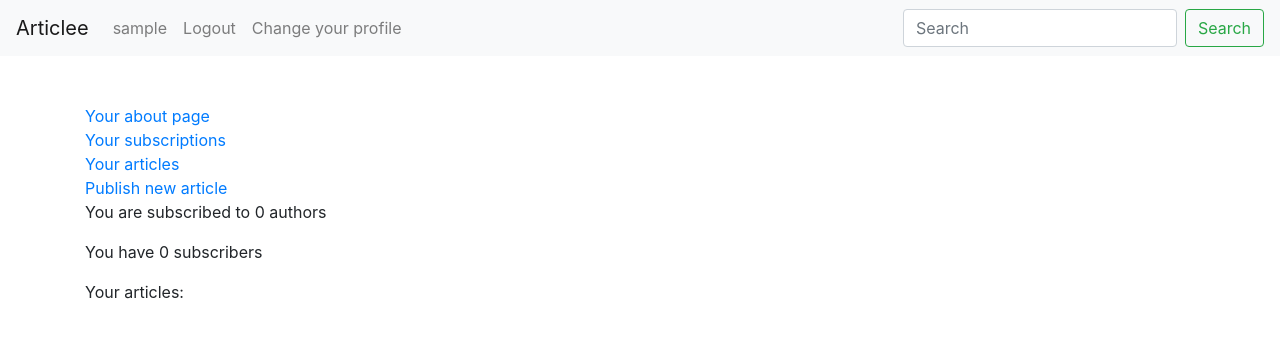
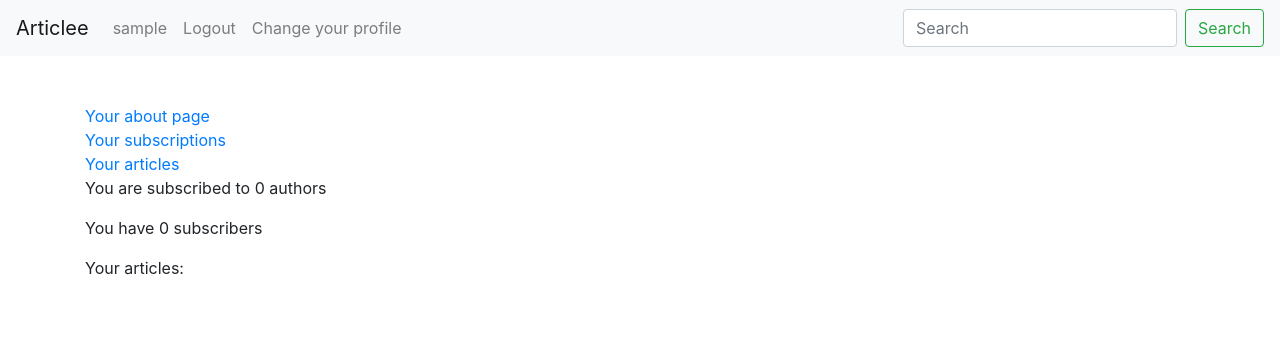
Before and after one commit to Andrew-157/dj_project_2, a Django app: page /personal/ in a window 1280 px wide. Shown: the top 338 px of the page. Run offline with Django 4.2, Linux system fonts and the light colour scheme; the visitor is signed in with stand-in values (Sample User, id 1); data comes from the database, SQL or seed files in the repository; data that the repository does not hold is empty; some libraries are stand-ins or nearby versions.

Commit message:
Some changes

```diff
--- a/personal/templates/personal/article_detail.html
+++ b/personal/templates/personal/article_detail.html
@@ -2,7 +2,8 @@
 
 {% block content %}
 <div class="container py-5">
-    {{ article }}
-    <a href="{% url 'personal:update-article-detail' article.id %}">Update this article</a>
+    {{ article }} <br>
+    <a href="{% url 'personal:update-article-detail' article.id %}">Update this article</a><br>
+    <a href="{% url 'personal:delete-article' article.id %}">Delete this article</a>
 </div>
 {% endblock %}
--- a/personal/templates/personal/articles_list.html
+++ b/personal/templates/personal/articles_list.html
@@ -9,12 +9,13 @@
     {% else %}
     <h1>You published {{ articles|length }} articles </h1>
     {% endif %}
-    <a href="{% url 'personal:publish-article-list' %}">Publish new article</a>
+    <a href="{% url 'personal:publish-article' %}">Publish new article</a>
     {% for article in articles %}
     <div class="container py-5">
         {{ article.title }} <br>
         <a href="{% url 'personal:article-detail' article.id %}">More about this article</a><br>
-        <a href="{% url 'personal:update-article-list' article.id %}">Update this article</a>
+        <a href="{% url 'personal:update-article-list' article.id %}">Update this article</a> <br>
+        <a href="{% url 'personal:delete-article' article.id %}">Delete this article</a>
     </div>
     {% endfor %}
 </div>
--- a/personal/templates/personal/personal_page.html
+++ b/personal/templates/personal/personal_page.html
@@ -5,7 +5,6 @@
     <a href="{% url 'personal:about-page' %}">Your about page</a><br>
     <a href="{% url 'personal:subscriptions-list' %}">Your subscriptions</a><br>
     <a href="{% url 'personal:articles-list' %}">Your articles</a><br>
-    <a href="{% url 'personal:publish-article-personal' %}">Publish new article</a>
     <p>You are subscribed to {{ subscriptions|length }} authors</p>
     <p>You have {{ subscribers }} subscribers</p>
     <p>Your articles:</p>
--- a/personal/templates/personal/publish_article.html
+++ b/personal/templates/personal/publish_article.html
@@ -4,7 +4,7 @@
 {% load crispy_forms_tags %}
 <div class="container py-5">
     <h1>Publish Your article</h1>
-    <form action="{% url send_post_to %}" method="post" enctype="multipart/form-data">
+    <form action="{% url 'personal:publish-article' %}" method="post" enctype="multipart/form-data">
         {% csrf_token %}
         {{ form|crispy }}
         <button class="btn btn-primary" type="submit">Publish</button>
--- a/personal/urls.py
+++ b/personal/urls.py
@@ -9,9 +9,7 @@ urlpatterns = [
     path('personal/articles/<int:pk>/',
          views.ArticleDetailView.as_view(), name='article-detail'),
     path('personal/articles/publish/',
-         views.PublishArticleThroughPersonalPage.as_view(), name='publish-article-personal'),
-    path('personal/articles/list/publish/',
-         views.PublishArticleThroughArticlesList.as_view(), name='publish-article-list'),
+         views.PublishArticleView.as_view(), name='publish-article'),
     path('personal/articles/list/<int:pk>/update/',
          views.UpdateArticleThroughArticlesList.as_view(), name='update-article-list'),
     path('personal/articles/<int:pk>/update/',
--- a/personal/views.py
+++ b/personal/views.py
@@ -103,16 +103,15 @@ class ArticleDetailView(DetailView):
         return super().dispatch(request, *args, **kwargs)
 
 
-class PublishArticleBaseClass(View):
+class PublishArticleView(View):
     form_class = PublishUpdateArticleForm
     template_name = 'personal/publish_article.html'
     success_message = 'You successfully published new article'
-    redirect_to = ''
-    send_post_to = ''
+    redirect_to = 'personal:articles-list'
 
     def get(self, request, *args, **kwargs):
         form = self.form_class()
-        return render(request, self.template_name, {'form': form, 'send_post_to': self.send_post_to})
+        return render(request, self.template_name, {'form': form})
 
     def post(self, request, *args, **kwargs):
         form = self.form_class(request.POST, request.FILES)
@@ -123,27 +122,11 @@ class PublishArticleBaseClass(View):
             form.save_m2m()
             messages.success(request, self.success_message)
             return redirect(self.redirect_to)
-        return render(request, self.template_name, {'form': form, 'send_post_to': self.send_post_to})
+        return render(request, self.template_name, {'form': form})
 
     @method_decorator(login_required)
     def dispatch(self, request, *args, **kwargs):
         return super().dispatch(request, *args, **kwargs)
-
-
-class PublishArticleThroughPersonalPage(PublishArticleBaseClass):
-    """
-    This view posts article and redirects to personal page
-    """
-    redirect_to = 'personal:personal-page'
-    send_post_to = 'personal:publish-article-personal'
-
-
-class PublishArticleThroughArticlesList(PublishArticleBaseClass):
-    """
-    This view posts article and redirects to articles list page
-    """
-    redirect_to = 'personal:articles-list'
-    send_post_to = 'personal:publish-article-list'
 
 
 class UpdateArticleBaseClass(View):
@@ -196,11 +179,18 @@ class UpdateArticleBaseClass(View):
 
 
 class UpdateArticleThroughArticlesList(UpdateArticleBaseClass):
+    """
+    This view updates article and redirects to articles list
+    """
     redirect_to = 'personal:articles-list'
     send_post_to = 'personal:update-article-list'
 
 
 class UpdateArticleThroughArticleDetail(UpdateArticleBaseClass):
+    """
+    This view updates article and redirects to article detail.
+    'article_pk_needed' is to know to detail of which article to redirect
+    """
     article_pk_needed = True
     redirect_to = 'personal:article-detail'
     send_post_to = 'personal:update-article-detail'
@@ -210,7 +200,7 @@ class DeleteArticleView(View):
     nonexistent_template = 'core/nonexistent.html'
     not_yours_template = 'core/not_yours.html'
     success_message = 'You successfully deleted your article'
-    redirect_to = 'personal:personal-page'
+    redirect_to = 'personal:articles-list'
 
     def get_article(self, pk):
         return Article.objects.\
```
